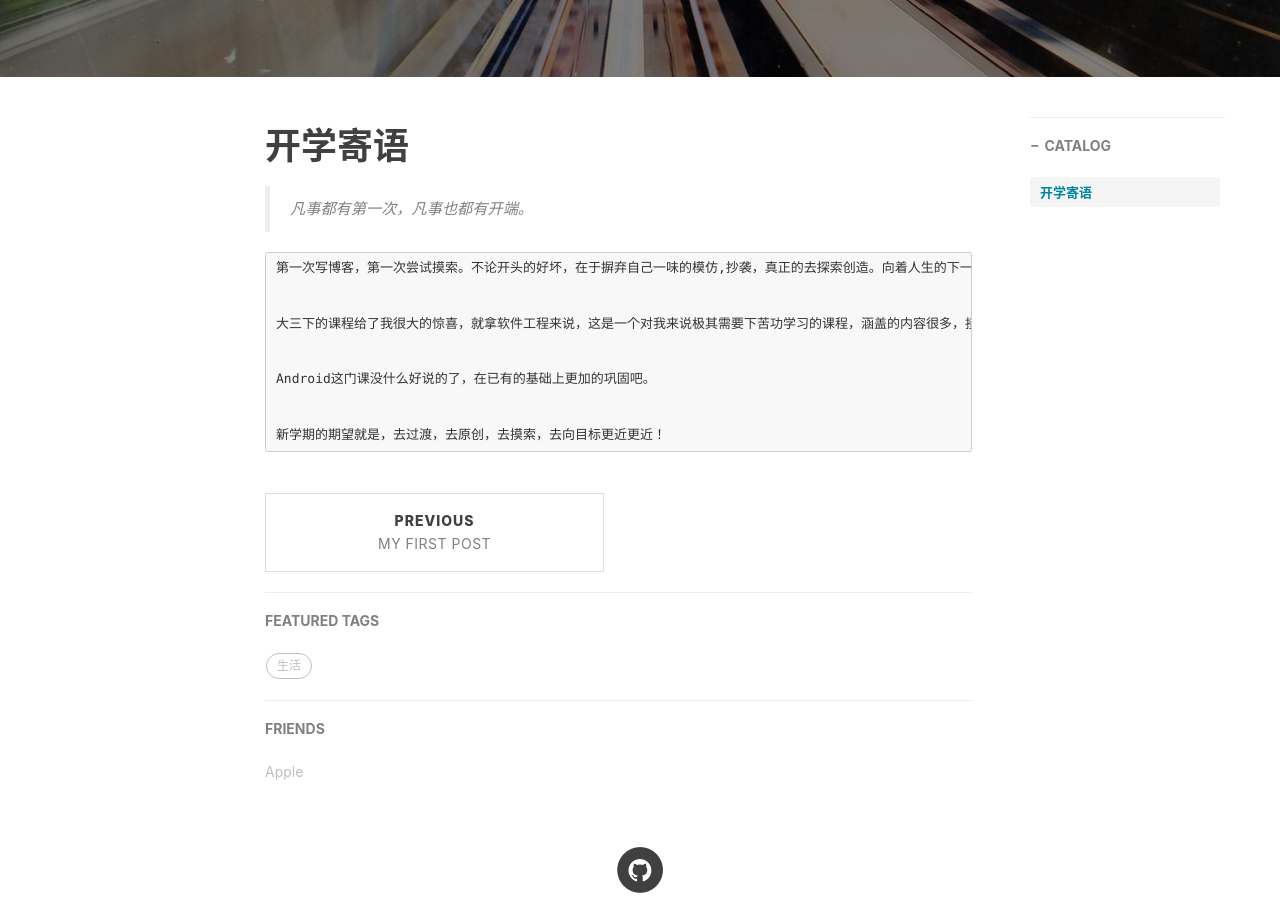
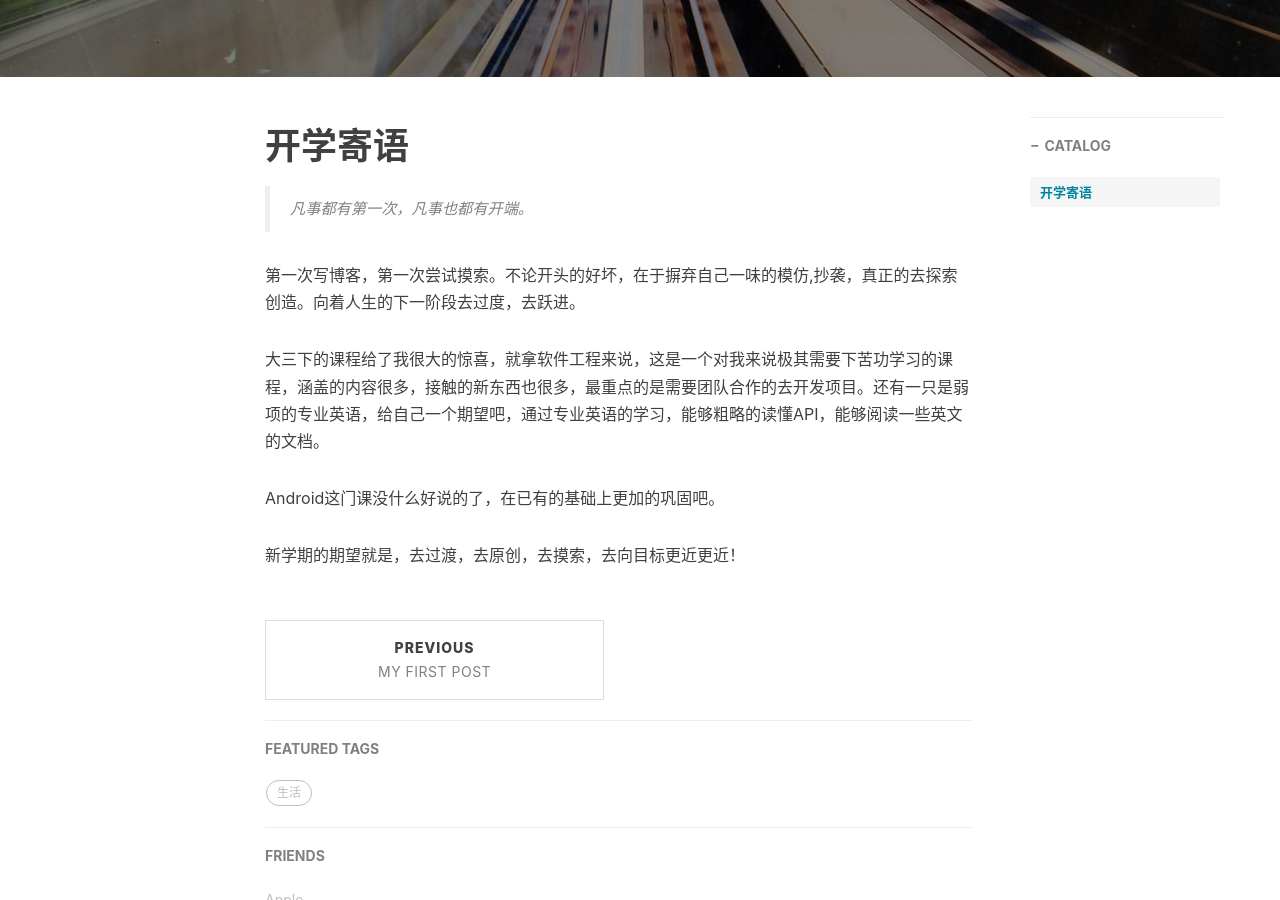
Before and after one commit to speedzero/speedzero.github.io, a Jekyll site: the page built from _posts/2019-02-28-开学寄语.md, in a window 1280 px wide and 900 px high, scrolled down 446 px. Built offline with Jekyll 4.4.1, drawn with Linux system fonts in a browser that asks for light colours; nearby versions of some CDN libraries; comment, search, counter and statistics services are not loaded.

```diff
--- a/_posts/2019-02-28-开学寄语.md
+++ b/_posts/2019-02-28-开学寄语.md
@@ -13,13 +13,10 @@ tags:                               #标签
 # 开学寄语
  >凡事都有第一次，凡事也都有开端。
 
-    第一次写博客，第一次尝试摸索。不论开头的好坏，在于摒弃自己一味的模仿,抄袭，真正的去探索创造。向着人生的下一阶段去过度，去跃进。
+第一次写博客，第一次尝试摸索。不论开头的好坏，在于摒弃自己一味的模仿,抄袭，真正的去探索创造。向着人生的下一阶段去过度，去跃进。
 
+大三下的课程给了我很大的惊喜，就拿软件工程来说，这是一个对我来说极其需要下苦功学习的课程，涵盖的内容很多，接触的新东西也很多，最重点的是需要团队合作的去开发项目。还有一只是弱项的专业英语，给自己一个期望吧，通过专业英语的学习，能够粗略的读懂API，能够阅读一些英文的文档。
 
-    大三下的课程给了我很大的惊喜，就拿软件工程来说，这是一个对我来说极其需要下苦功学习的课程，涵盖的内容很多，接触的新东西也很多，最重点的是需要团队合作的去开发项目。还有一只是弱项的专业英语，给自己一个期望吧，通过专业英语的学习，能够粗略的读懂API，能够阅读一些英文的文档。
+Android这门课没什么好说的了，在已有的基础上更加的巩固吧。
 
-
-    Android这门课没什么好说的了，在已有的基础上更加的巩固吧。
-
-
-    新学期的期望就是，去过渡，去原创，去摸索，去向目标更近更近！
+新学期的期望就是，去过渡，去原创，去摸索，去向目标更近更近！
```
